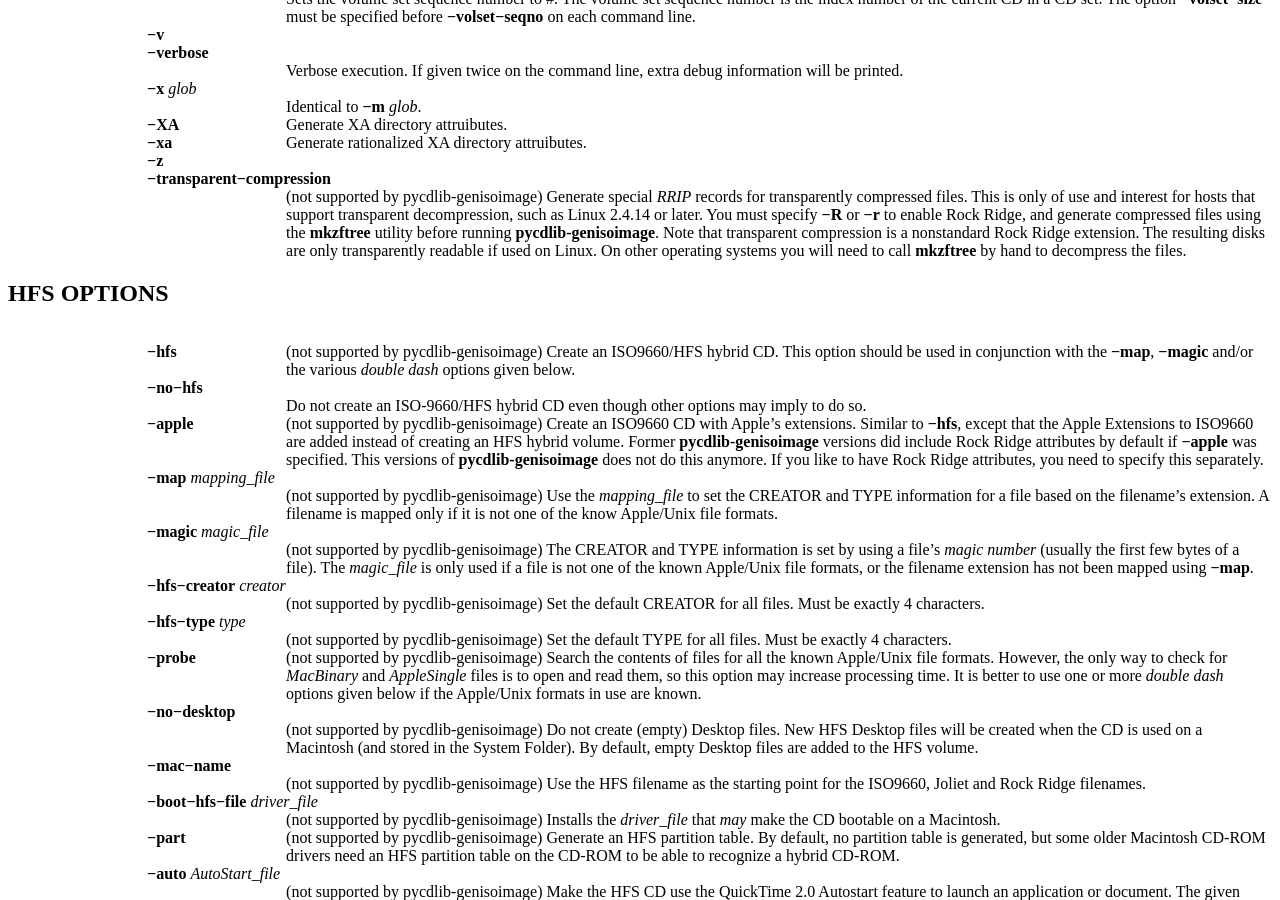
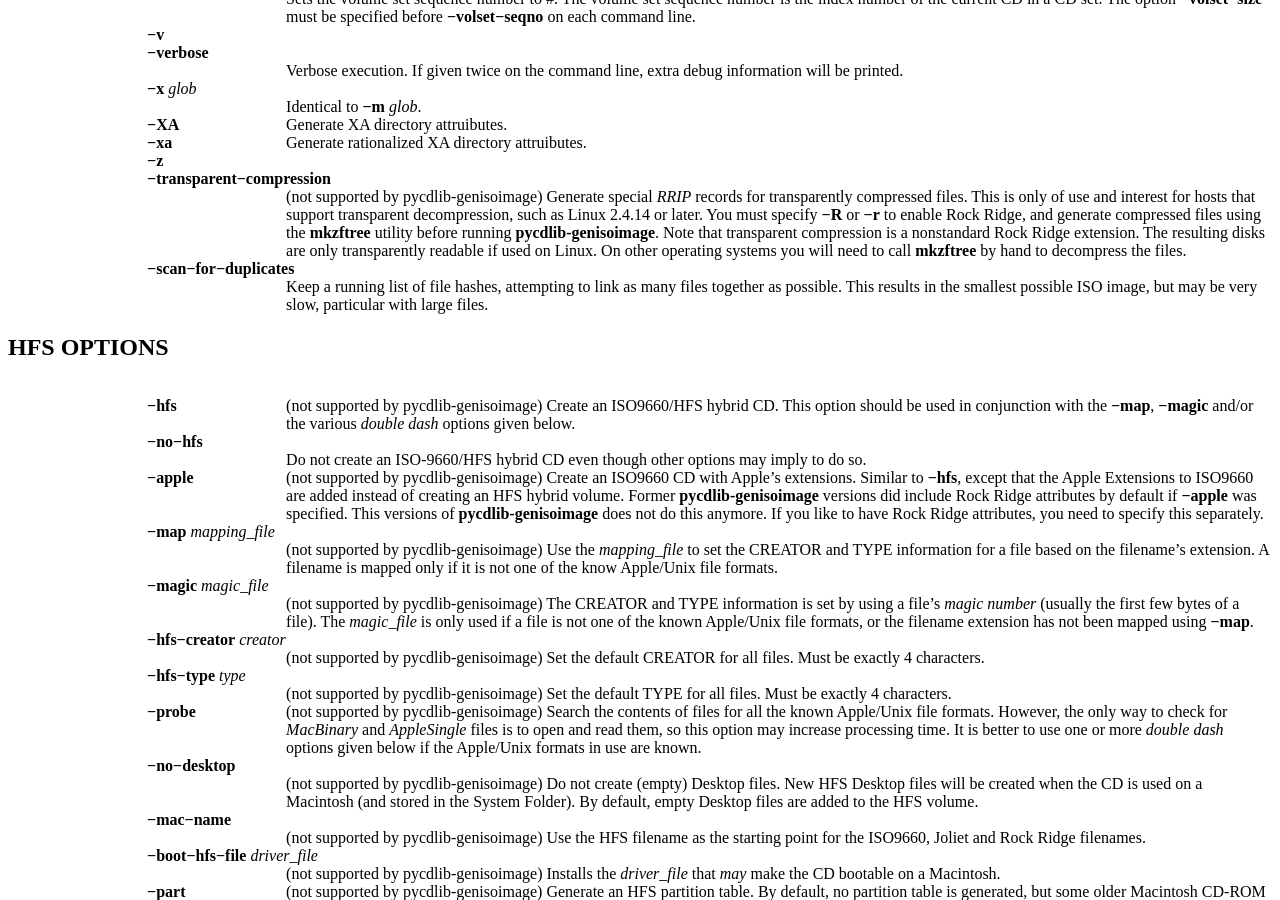
Before and after one commit to clalancette/pycdlib, a Jekyll site: the page docs/pycdlib-genisoimage.html, which Jekyll copies as it is, in a window 1280 px wide and 900 px high, scrolled down 11143 px. Built offline with Jekyll 4.4.1, drawn with Linux system fonts in a browser that asks for light colours.

Commit message:
Add -scan-for-duplicates to pycdlib-genisoimage man page.
Signed-off-by: Chris Lalancette <clalancette@gmail.com>

```diff
--- a/docs/pycdlib-explorer.html
+++ b/docs/pycdlib-explorer.html
@@ -1,5 +1,5 @@
 <!-- Creator     : groff version 1.22.3 -->
-<!-- CreationDate: Wed Sep  5 20:35:01 2018 -->
+<!-- CreationDate: Sun Sep 16 10:02:09 2018 -->
 <!DOCTYPE html PUBLIC "-//W3C//DTD HTML 4.01 Transitional//EN"
 "http://www.w3.org/TR/html4/loose.dtd">
 <html>
--- a/docs/pycdlib-extract-files.html
+++ b/docs/pycdlib-extract-files.html
@@ -1,5 +1,5 @@
 <!-- Creator     : groff version 1.22.3 -->
-<!-- CreationDate: Wed Sep  5 20:35:01 2018 -->
+<!-- CreationDate: Sun Sep 16 10:02:10 2018 -->
 <!DOCTYPE html PUBLIC "-//W3C//DTD HTML 4.01 Transitional//EN"
 "http://www.w3.org/TR/html4/loose.dtd">
 <html>
--- a/docs/pycdlib-genisoimage.html
+++ b/docs/pycdlib-genisoimage.html
@@ -1,5 +1,5 @@
 <!-- Creator     : groff version 1.22.3 -->
-<!-- CreationDate: Wed Sep  5 20:35:01 2018 -->
+<!-- CreationDate: Sun Sep 16 10:02:10 2018 -->
 <!DOCTYPE html PUBLIC "-//W3C//DTD HTML 4.01 Transitional//EN"
 "http://www.w3.org/TR/html4/loose.dtd">
 <html>
@@ -2181,6 +2181,14 @@
 will need to call <b>mkzftree</b> by hand to decompress the
 files.</p>
 
+
+<p style="margin-left:11%;"><b>&minus;scan&minus;for&minus;duplicates</b></p>
+
+<p style="margin-left:22%;">Keep a running list of file
+hashes, attempting to link as many files together as
+possible. This results in the smallest possible ISO image,
+but may be very slow, particular with large files.</p>
+
 <h2>HFS OPTIONS
 <a name="HFS OPTIONS"></a>
 </h2>
```
Also changed, not shown: 1 other file.
